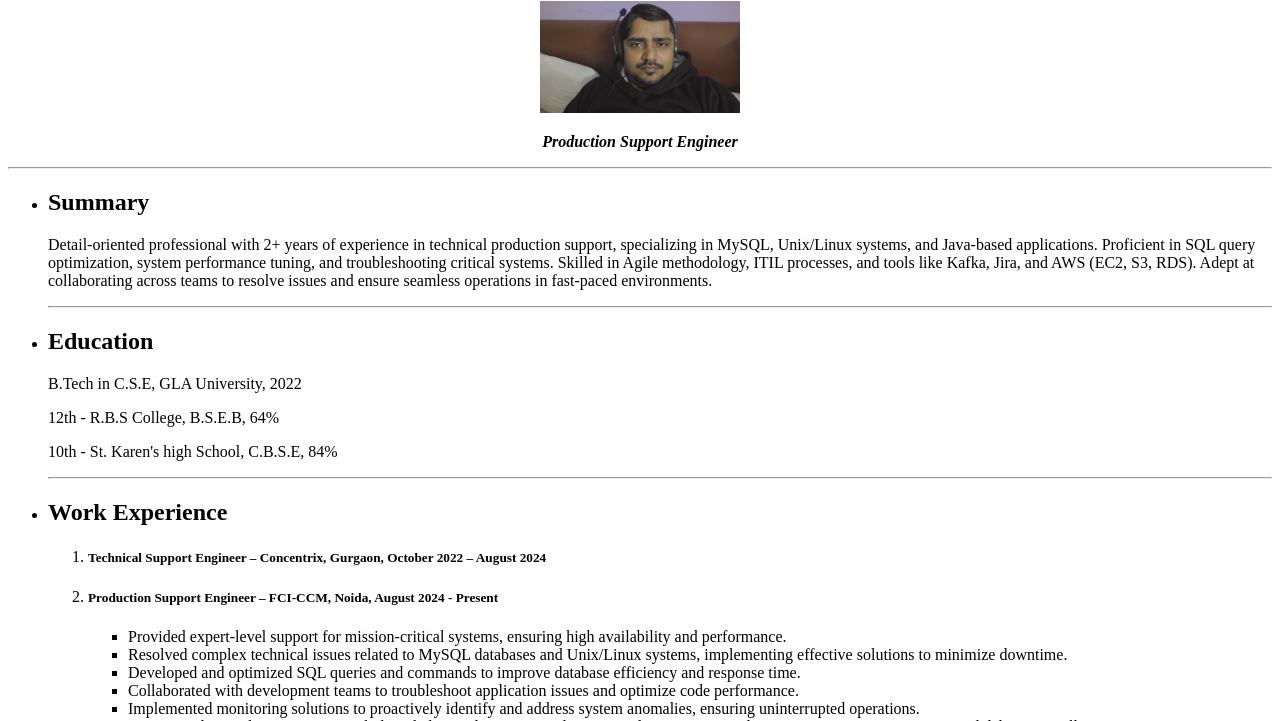
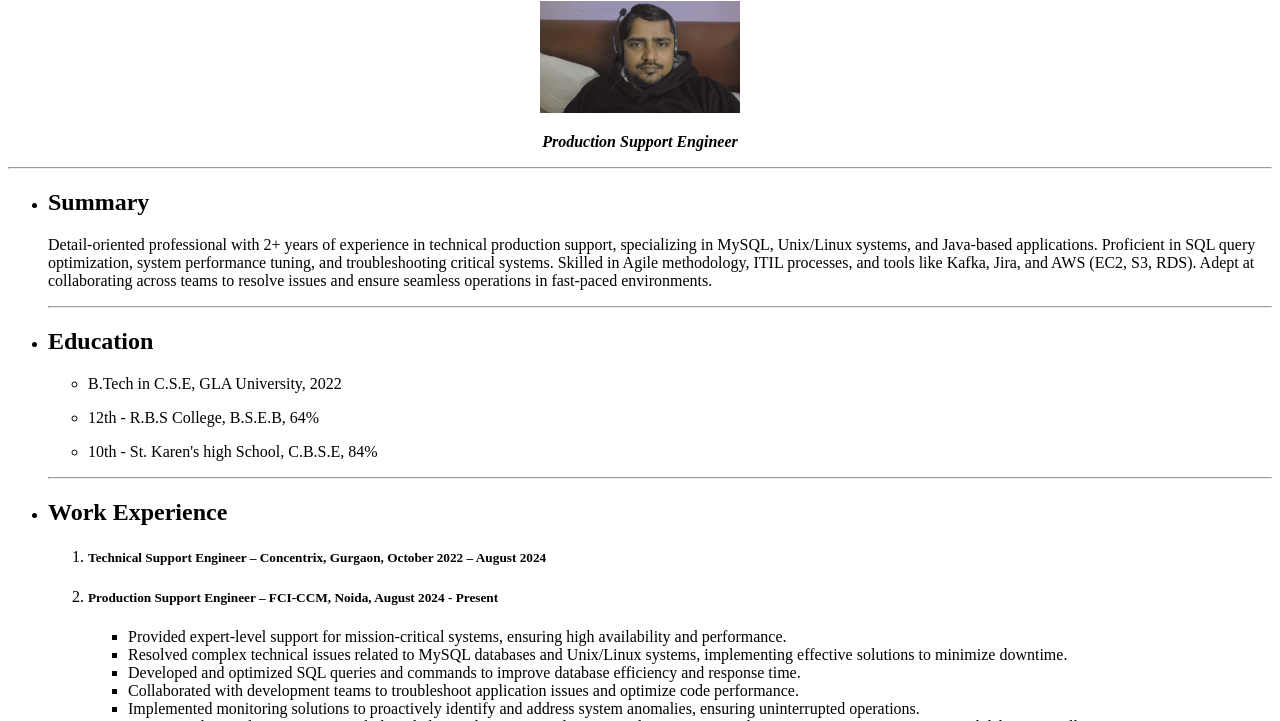
Before and after one commit to rkbad55/html-MyResume, a plain HTML site: page index.html in a window 1280 px wide. Shown: the part 79-800 px from the top of the page. Drawn offline with Linux system fonts and the light colour scheme.

Commit message:
Add files via upload

```diff
--- a/index.html
+++ b/index.html
@@ -21,9 +21,11 @@
             Adept at collaborating across teams to resolve issues and ensure seamless operations in fast-paced environments.</p>
         <hr/>
         <li><h2>Education</h2></li>
-        <p>B.Tech in C.S.E, GLA University, 2022</p>
-        <p>12th - R.B.S College, B.S.E.B, 64%</p>
-        <p>10th - St. Karen's high School, C.B.S.E, 84%</p>
+        <ul>
+        <li><p>B.Tech in C.S.E, GLA University, 2022</p></li>
+        <li><p>12th - R.B.S College, B.S.E.B, 64%</p></li>
+        <li><p>10th - St. Karen's high School, C.B.S.E, 84%</p></li>
+    </ul>
         <hr/>
         <li><h2>Work Experience</h2></li>
         <ol>
```
